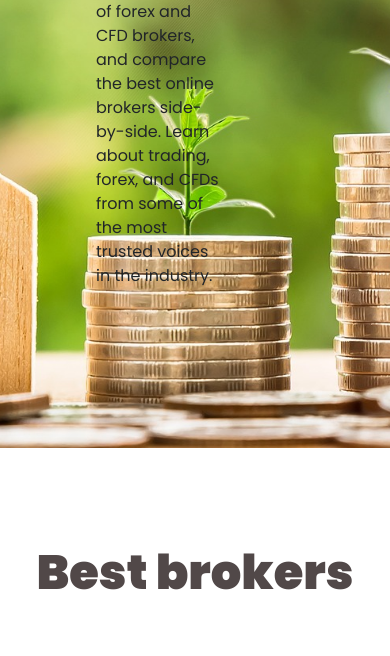
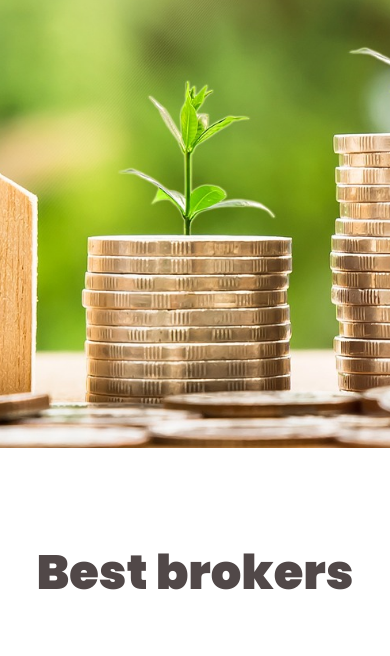
Before and after one commit to DJendryczka/broker, a plain HTML site: page index.html in a window 390 px wide. Shown: the part 444-1100 px from the top of the page. Drawn offline with nearby package versions, Linux system fonts and the light colour scheme.

Commit message:
Added display none on p in splash

```diff
--- a/index.html
+++ b/index.html
@@ -80,7 +80,7 @@
             best<br />
             Broker
           </h1>
-          <p class="w-50">Read our in-depth reviews of forex and CFD brokers, and compare the best online brokers side-by-side. Learn about trading, forex, and CFDs from some of the most trusted voices in the industry.</p>
+          <p class="w-50 d-none d-md-block">Read our in-depth reviews of forex and CFD brokers, and compare the best online brokers side-by-side. Learn about trading, forex, and CFDs from some of the most trusted voices in the industry.</p>
         </div>
       </div>
     </div>
```
